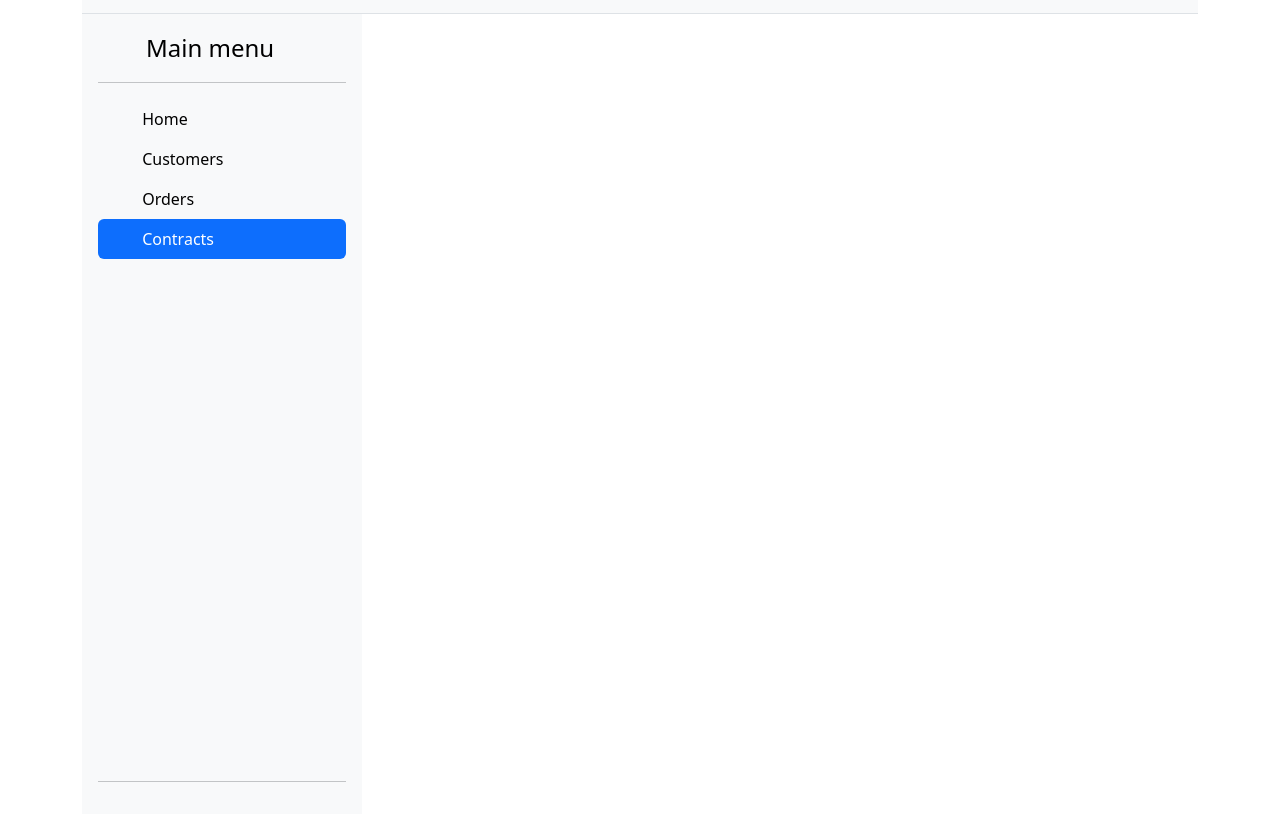
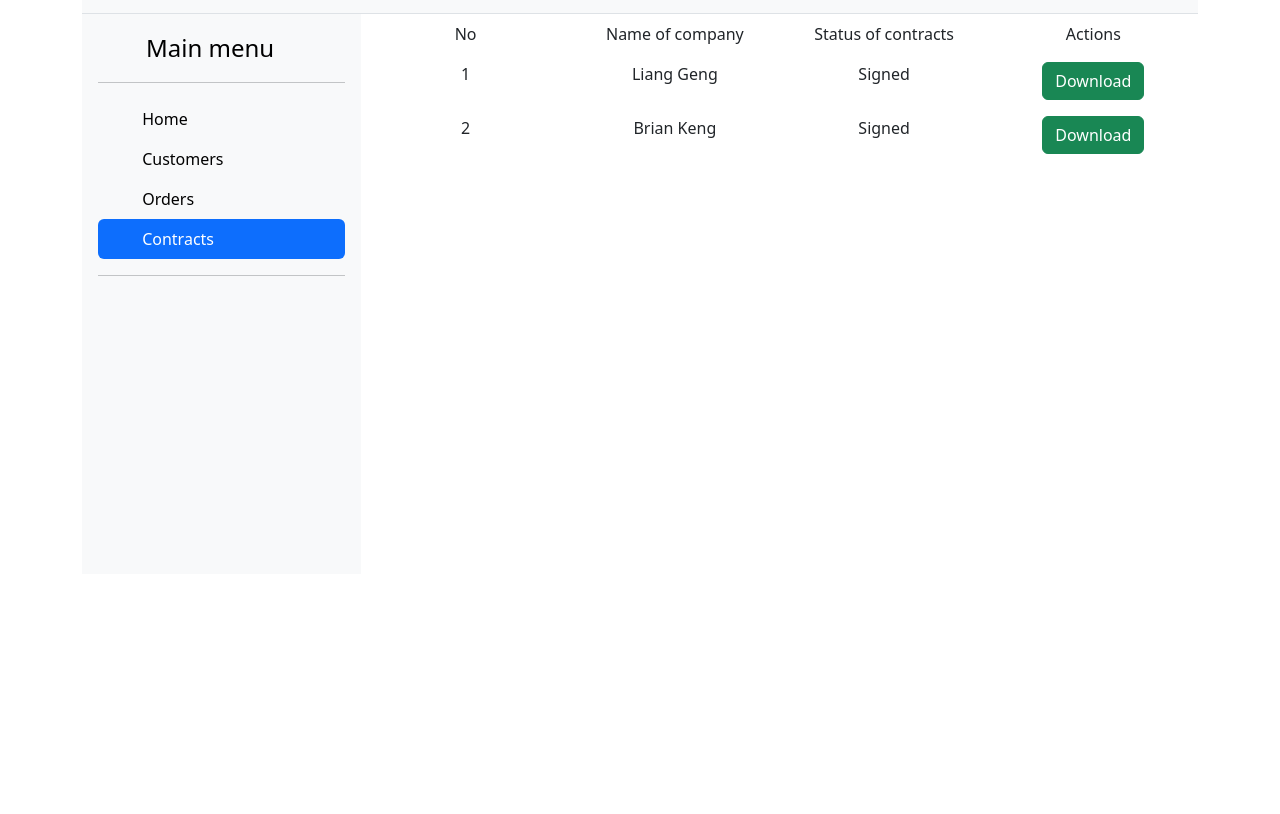
Before and after one commit to H1brian/CRMeSignature, a plain HTML site: page contracts.html in a window 1280 px wide. Shown: the part 57-871 px from the top of the page. After the commit the page ends 800 px from the top, so only its background shows below. Drawn offline with nearby package versions, Linux system fonts and the light colour scheme.

Commit message:
Add files via upload

```diff
--- a/contracts.html
+++ b/contracts.html
@@ -39,8 +39,8 @@
             </header>
           </div>
     </section>
-    <section class="container">
-        <div class="d-flex flex-column flex-shrink-0 p-3 bg-body-tertiary" style="width: 280px; height: 100vh;">
+    <section class="container d-flex">
+      <div class="flex-column flex-shrink-0 p-3 bg-body-tertiary" style="width: 25%; height: 70vh;">
           <a href="/" class="d-flex align-items-center mb-3 mb-md-0 me-md-auto link-body-emphasis text-decoration-none">
             <svg class="bi pe-none me-2" width="40" height="32"><use xlink:href="#bootstrap"></use></svg>
             <span class="fs-4">Main menu</span>
@@ -74,6 +74,34 @@
           </ul>
           <hr>
         </div>
+        <hr>
+        <div class="container text-center">
+          <div class="row py-2">
+            <div class="col">No</div>
+            <div class="col">Name of company</div>
+            <div class="col">Status of contracts</div>
+            <div class="col">Actions</div>
+          </div>
+          <div class="row py-2">
+              <div class="col">1</div>
+              <div class="col">Liang Geng</div>
+              <div class="col">Signed</div>
+              <div class="col">
+                  <a href="https://eval.signnow.com/dispatch?route=onetimedownload&source=link&document_download_id=311d623c3deae0a2847fe1e1ce035ff0062703ac">
+                      <button type="button" class="btn btn-success">Download</button></div>
+                      </a>
+            </div>
+          <div class="row py-2">
+              <div class="col">2</div>
+              <div class="col">Brian Keng</div>
+              <div class="col">Signed</div>
+              <div class="col">
+                  <a href="https://eval.signnow.com/dispatch?route=onetimedownload&source=link&document_download_id=d6f55d85cafb61ef9bae3fd2a3c18b510033f5ee">
+                  <button type="button" class="btn btn-success">Download</button></div>
+                  </a>
+            </div>
+        </div>
+    </div>
   </section>
 
 
```
Also changed, not shown: customers.html (+3 -4 lines), index.html (+7 -4 lines), orders.html (+3 -3 lines), Dashboard.png (added). Lines whose indentation alone changed are shown as unchanged.
